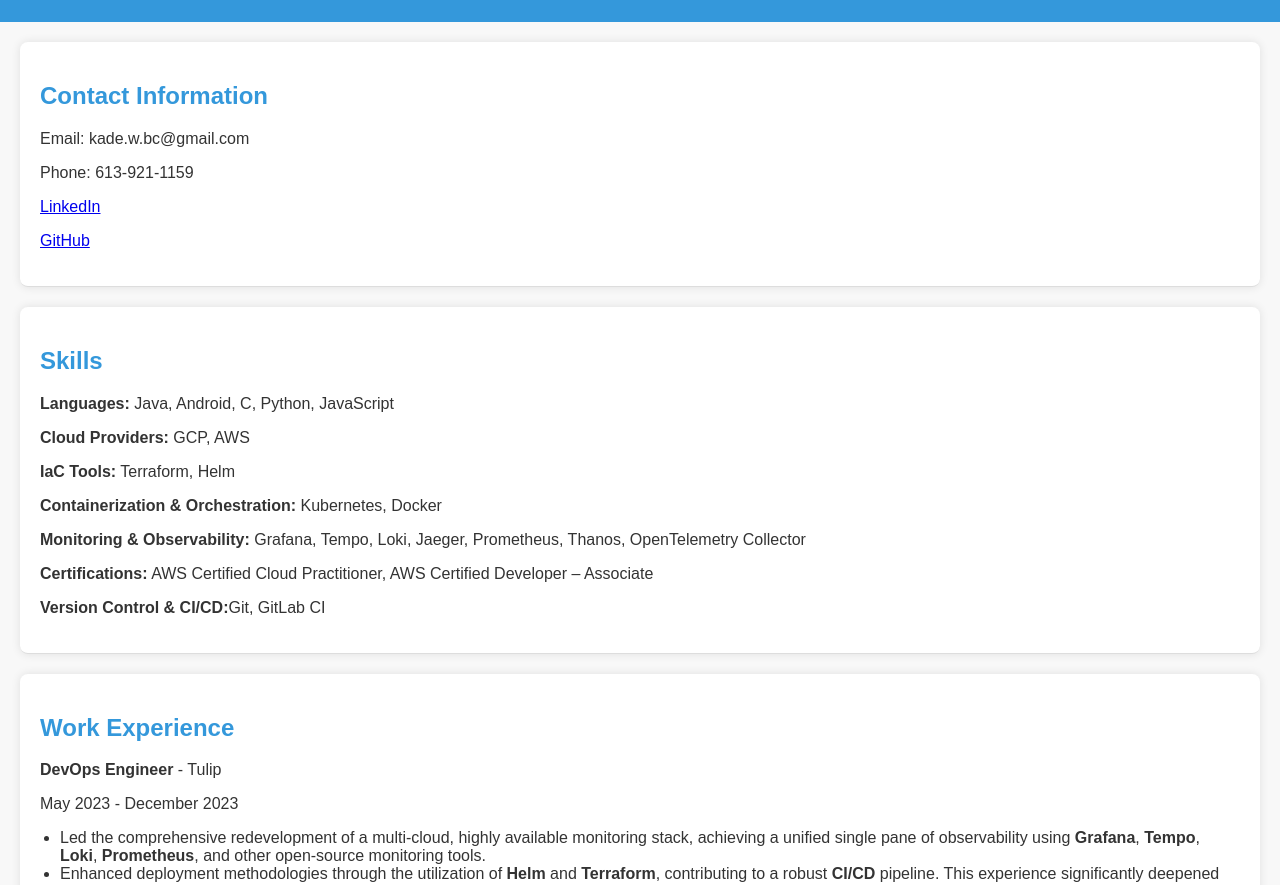
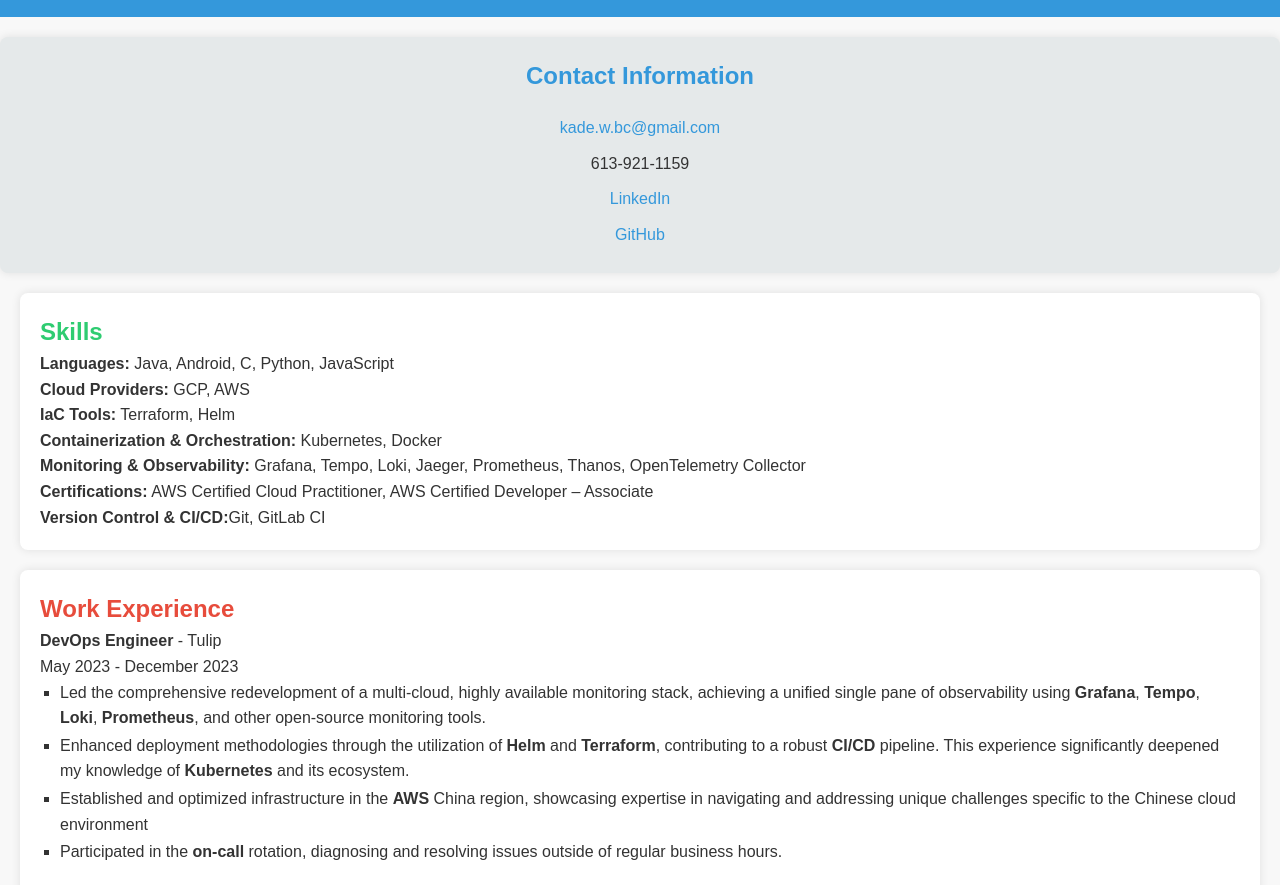
Before and after one commit to kade-eng/resume, a plain HTML site: page site/index.html in a window 1280 px wide. Shown: the part 105-990 px from the top of the page. Drawn offline with Linux system fonts and the light colour scheme.

Commit message:
update html

```diff
--- a/site/index.html
+++ b/site/index.html
@@ -15,8 +15,8 @@
 
     <section class="contact">
         <h2>Contact Information</h2>
-        <p>Email: kade.w.bc@gmail.com</p>
-        <p>Phone: 613-921-1159</p>
+        <p><a href="mailto:kade.w.bc@gmail.com">kade.w.bc@gmail.com</a></p>
+        <p>613-921-1159</p>
         <p><a href="https://www.linkedin.com/in/kade-burfoot-clark-ba5773203/" target="_blank">LinkedIn</a></p>
         <p><a href="https://github.com/kade-eng" target="_blank">GitHub</a></p>
     </section>
@@ -34,6 +34,7 @@
 
     <section class="experience">
         <h2>Work Experience</h2>
+        <div class="j1">
             <p><strong>DevOps Engineer</strong> - Tulip</p>
             <p>May 2023 - December 2023</p>
             <ul>
@@ -47,6 +48,7 @@
                     addressing unique challenges specific to the Chinese cloud environment</li>
                 <li>Participated in the <strong>on-call</strong> rotation, diagnosing and resolving issues outside of regular business hours.</li>
             </ul>
+        </div>
 
         <p><strong>Software Developer</strong> - Voice Directed Tally Systems Inc.</p>
         <p>January 2022 - August 2022</p>
@@ -86,5 +88,33 @@
         </p>
     </section>
 
+    <section class="about-me">
+        <h2>About Me</h2>
+        <p>
+            As I approach the end of my Computer Engineering journey at the University of Guelph, I am impassioned by the realms of DevOps, cloud technologies, AI, and software development.
+            With a track record of project leadership, both in professional settings and academic environments, I thrive in collaborative teams where my enthusiasm and curiosity align with my peers.
+            My comfort in dynamic environments is complemented by an eagerness to confront challenges that not only expand my knowledge but also sharpen my skills.
+        </p>
+        <p>
+            What sets me apart is my unwavering commitment to continuous learning. This dedication is underscored by my ability to swiftly acquire proficiency in new technologies, exemplified by my attainment of two AWS Certifications.
+        </p>
+        <p>
+            One of my notable accomplishments is the comprehensive redevelopment of a distributed monitoring stack. The initial architecture, though functional, required users to navigate disparate pages for debugging, leading to diminished visibility.
+            In the re-imagined design, depicted in the simplified diagram below, users can now seamlessly access metrics, logs, and traces for all projects from a unified interface.
+            <br><img src="imgs/old.png" alt="The Old Monitoring Architecture"><br>
+            Additionally, I integrated a BigQuery datasource for effortless visualization of billing data for GCP projects. The resultant single-pane observability empowers developers to expedite issue resolution and maintain heightened service visibility.
+            <br><img src="imgs/new.png" alt="The New Monitoring Architecture"><br>
+        </p>
+        <p>
+            Looking ahead, post-graduation, my aspirations extend to furthering my journey in a DevOps role, while remaining open to diverse and exciting opportunities.
+        </p>
+    </section>
+
+    <!-- <section class="about-proj">
+        <h2>About This Project</h2>
+        <p>
+            So far this project is hosted using a GCS bucket
+        </p>
+    </section> -->
 </body>
 </html>
--- a/site/styles.css
+++ b/site/styles.css
@@ -1,52 +1,131 @@
+body, h1, h2, p, ul, li {
+    margin: 0;
+    padding: 0;
+}
+
 body {
     font-family: 'Arial', sans-serif;
-    margin: 0;
-    padding: 0;
-    background-color: #f8f8f8; /* Light background color for better readability */
-    color: #333; /* Dark text color for better contrast */
+    line-height: 1.6;
+    background-color: #f8f8f8;
+    color: #333;
 }
 
 header {
     background-color: #3498db;
     color: #fff;
     text-align: center;
+    padding: 20px 0;
+}
+
+h1 {
+    font-size: 2em;
+    margin-bottom: 5px;
+}
+
+.j1 {
+    margin-bottom: 30px;
+}
+
+.contact, .education, .experience, .projects, .skills, .about-me, .about-proj {
+    margin: 20px;
+    background-color: #fff;
+    border-radius: 8px;
+    box-shadow: 0 0 10px rgba(0, 0, 0, 0.1);
     padding: 20px;
 }
 
-h1 {
-    margin: 0;
+.contact {
+    background-color: #e5e9ea;
+    padding: 20px;
+    margin: 20px 0;
+    display: flex;
+    flex-direction: column;
+    align-items: center;
 }
 
-.contact, .education, .experience, .projects, .skills {
-    margin: 20px;
-    background-color: #fff; /* White background for each section */
-    border-radius: 8px; /* Add a subtle border radius for a modern look */
-    box-shadow: 0 0 10px rgba(0, 0, 0, 0.1); /* Add a subtle box shadow for depth */
-    padding: 20px;
+.contact h2 {
+    text-align: center;
+    color: #3498db;
+    margin-bottom: 15px;
 }
 
-h2 {
+.contact p {
+    margin: 5px 0;
+}
+
+/* Links Styles */
+a {
+    color: #3498db;
+    text-decoration: none;
+}
+
+a:hover {
+    text-decoration: underline;
+}
+
+/* Skills Section Styles */
+.skills h2 {
+    color: #2ecc71;
+}
+
+/* Experience Section Styles */
+.experience h2 {
+    color: #e74c3c;
+}
+
+.experience ul,
+.projects ul {
+    list-style-type: square;
+    padding-left: 20px;
+}
+
+.experience li,
+.projects li {
+    margin-bottom: 2px;
+}
+
+/* Projects Section Styles */
+.projects h2 {
+    color: #f39c12;
+}
+
+/* Education Section Styles */
+.education h2 {
+    color: #6808a0;
+}
+
+/* About Me Section Styles */
+.about-me h2 {
     color: #3498db;
 }
 
-ul {
-    list-style-type: none;
-    padding: 0;
+.about-me p {
+    text-align: left;
+    margin-bottom: 15px; /* Adjust the margin-bottom value as needed */
 }
 
-section {
-    border-bottom: 1px solid #ddd;
-    padding-bottom: 20px;
-    margin-bottom: 20px;
+.about-me img {
+    display: block;
+    max-width: 600px; /* Set maximum width to 100% of the container */
+    margin: 15px auto; /* Add margin for spacing */
 }
 
-ul {
-    list-style-type: disc;
-    padding-left: 20px;
+/* About Me Section Styles */
+.about-proj h2 {
+    color: #3498db;
 }
 
+/* Responsive Styling */
 @media screen and (max-width: 768px) {
-    .contact, .education, .experience, .projects, .skills {
-        margin: 10px;
+    header {
+        padding: 15px 0;
+    }
+
+    h1 {
+        font-size: 1.5em;
+    }
+
+    .contact, .skills, .experience, .projects, .education {
+        padding: 15px;
     }
 }
```
Also changed, not shown: site/imgs/new.png (added), site/imgs/old.png (added). Lines whose indentation alone changed are shown as unchanged.
